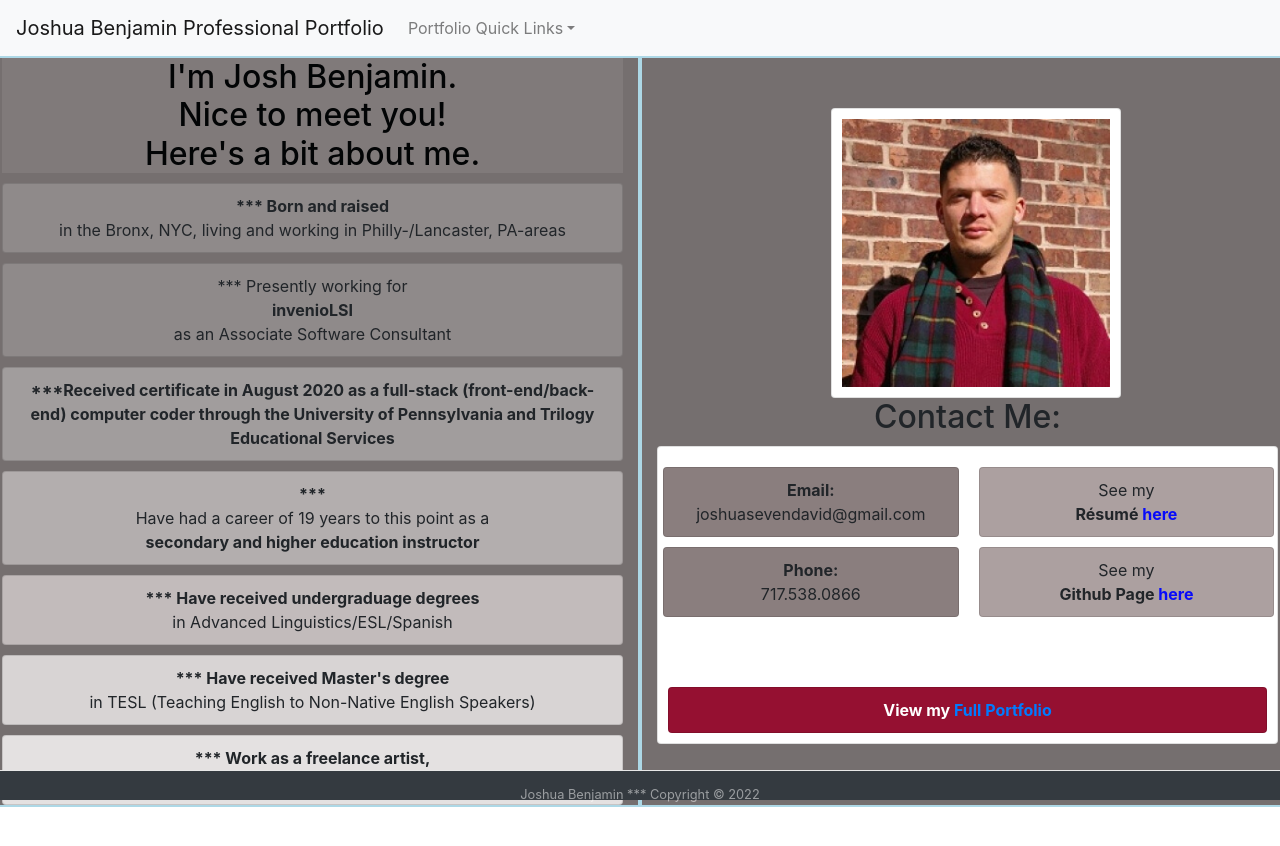
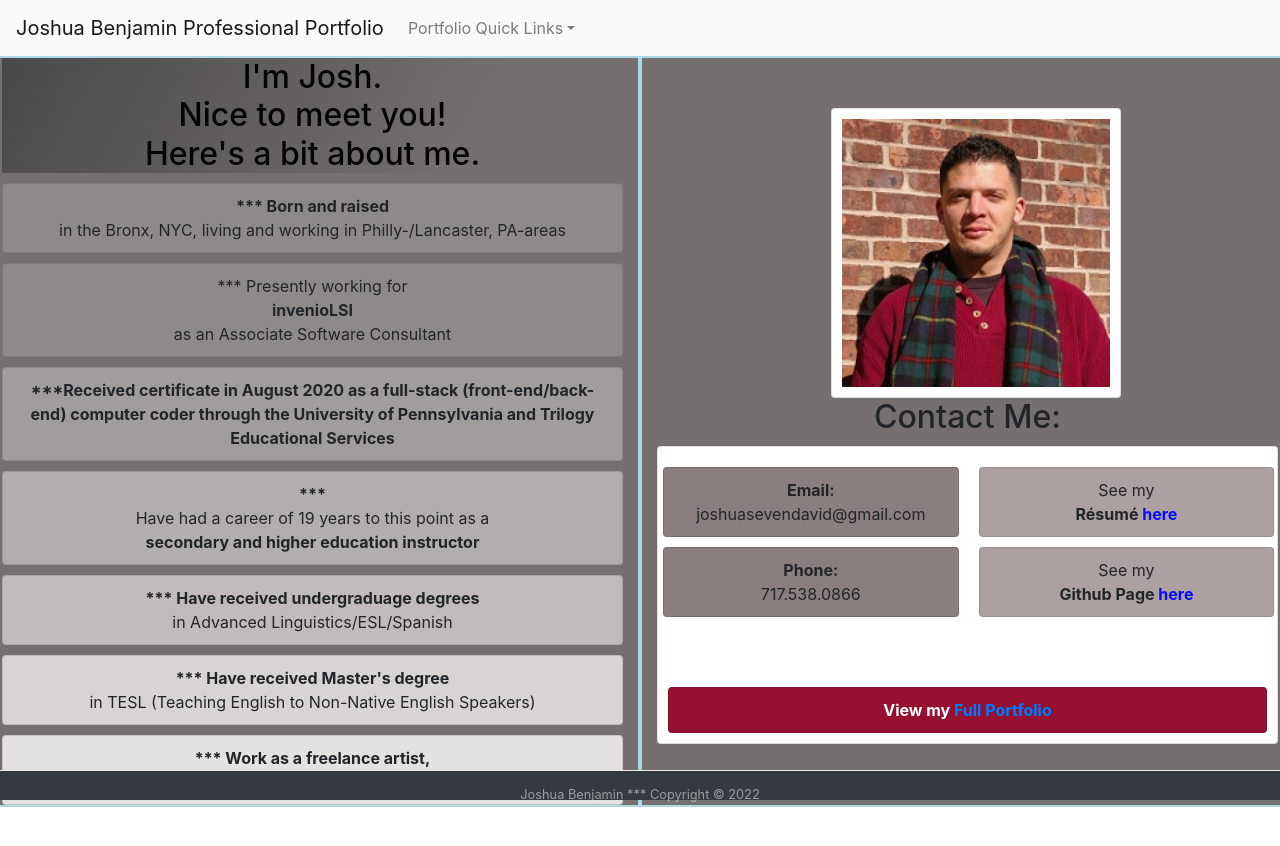
Before and after one commit to jbenj-upenn/reactProfPortfolio, a React (Create React App) app: page / in a window 1280 px wide. Shown: the top 846 px of the page. Built offline with nearby package versions, Linux system fonts and the light colour scheme.

Commit message:
more styling on landing page adding gradient colors and color changes on hover

```diff
--- a/src/App.css
+++ b/src/App.css
@@ -29,7 +29,7 @@
 }
 
 .bkgd {
-  background-color: rgb(128, 122, 122);
+  background: linear-gradient(120deg, rgba(63, 63, 63, 0.8) 0%, rgba(255, 255, 255, 0) 75%);
   color: rgb(2, 4, 5);
 }
 
@@ -44,7 +44,8 @@
 
   @keyframes bkgd {
     100% {
-      background-color: #f4f6f7;
+      background: linear-gradient(100deg, rgba(250, 248, 248, 0.8) 0%, rgba(109, 100, 100, 0) 75%);
+      color:rgb(149, 16, 49);
     }
 }
 
--- a/src/pages/AboutMeContact/index.js
+++ b/src/pages/AboutMeContact/index.js
@@ -11,7 +11,7 @@ function AboutMe(props) {
         <div className='row'>
 
             <div className='col-md-6 background'>
-                <h2 className='bkgd'>I'm Josh Benjamin.<br></br>Nice to meet you!<br></br> Here's a bit about me.</h2>
+                <h2 className='bkgd'>I'm Josh.<br></br>Nice to meet you!<br></br> Here's a bit about me.</h2>
                 <li className='card c2'><strong>***
                 Born and raised</strong> in the Bronx, NYC, living and working in Philly-/Lancaster, PA-areas</li>
                 <li className='card c2'>***
```
